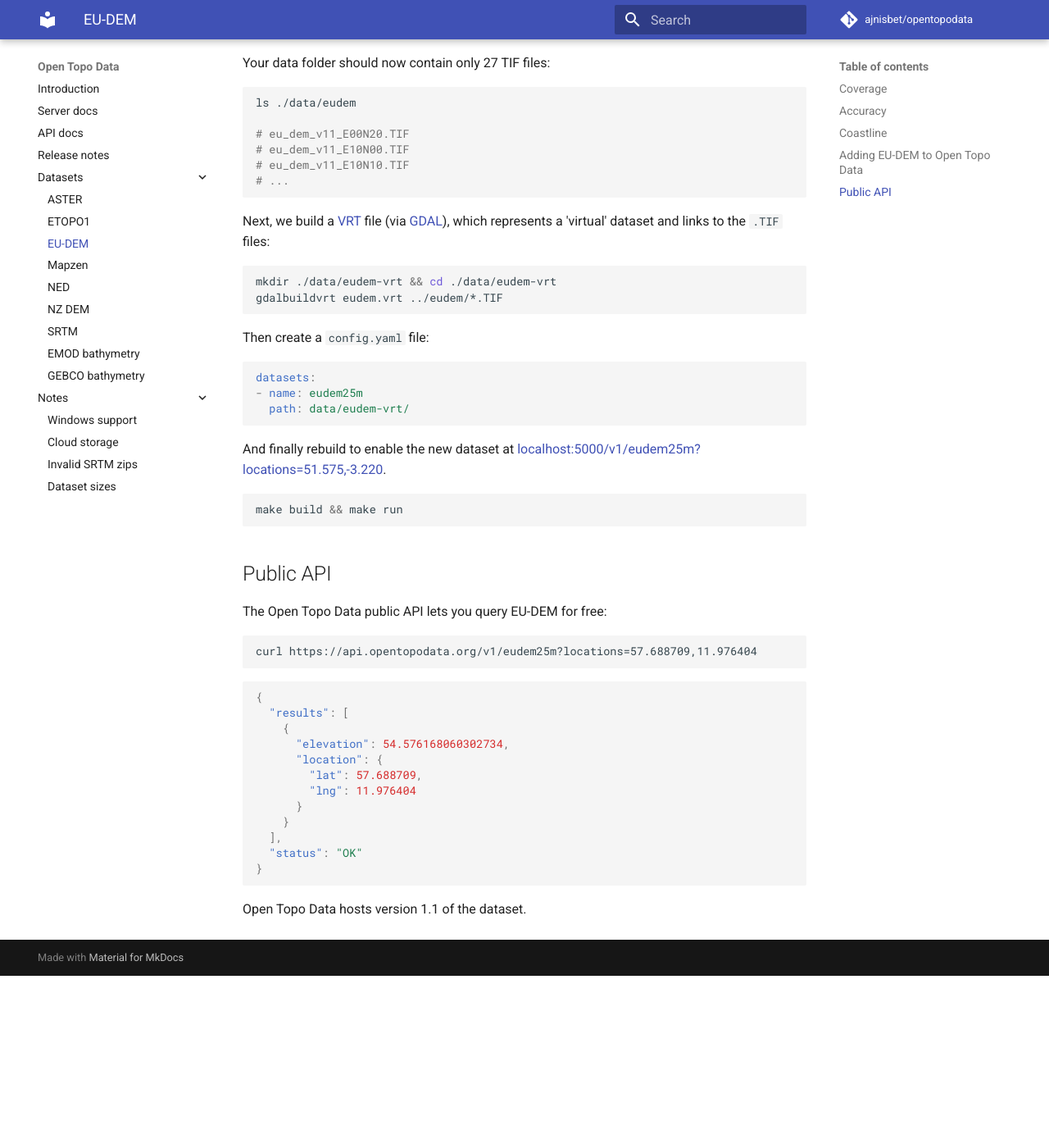
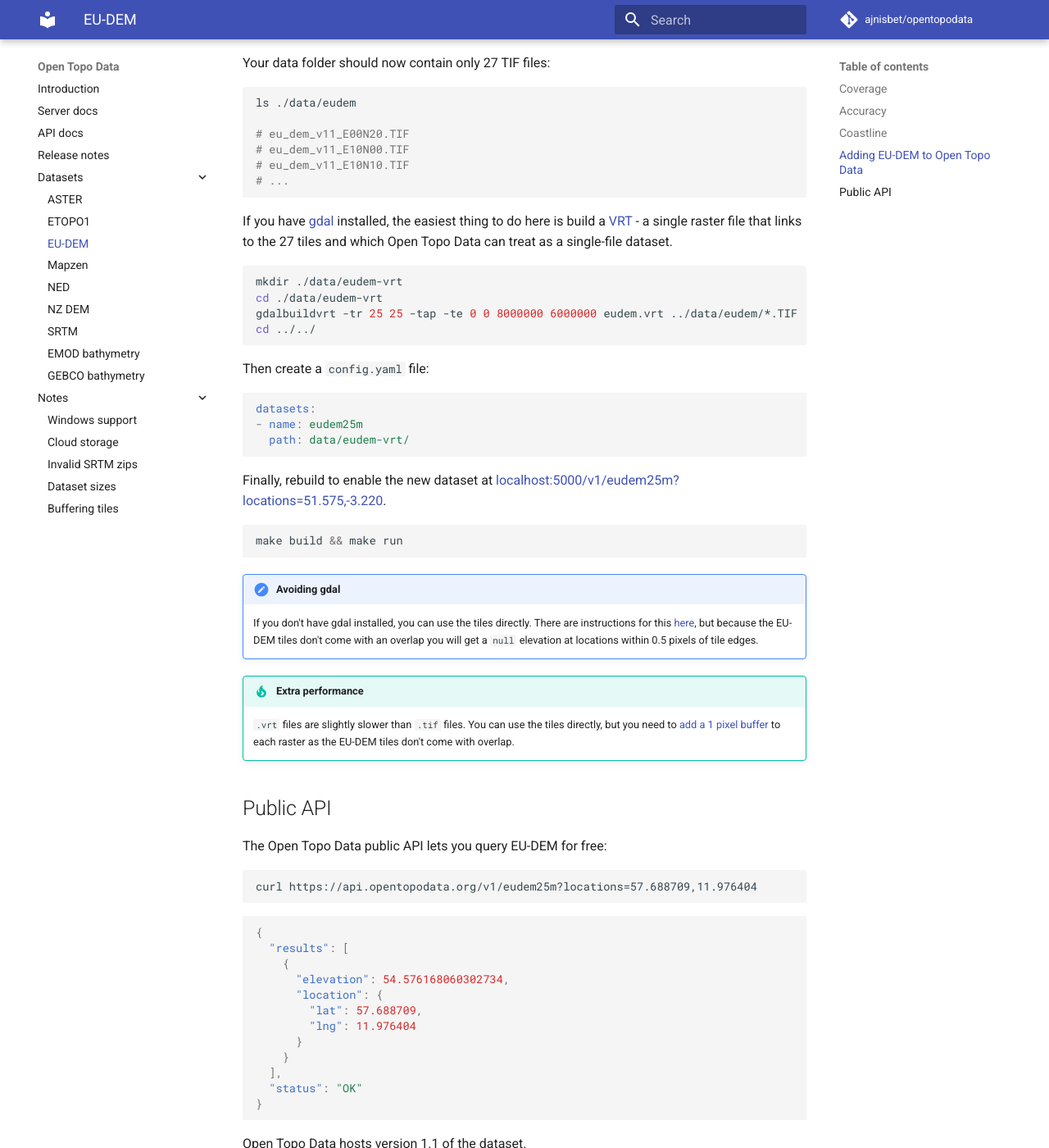
Before and after one commit to ajnisbet/opentopodata, an MkDocs documentation site: the page built from docs/datasets/eudem.md, in a window 1280 px wide and 1400 px high, scrolled down 1590 px. Shown: the whole window at 82% size. Built offline with MkDocs 1.6.1 and Material for MkDocs 9.7.7, drawn with Linux system fonts in a browser that asks for light colours; comment, search, counter and statistics services are not loaded; before the commit the page ends 2780 px from its top, so only the background shows below that.

Commit message:
Better documentation for EU-DEM

````diff
--- a/docs/datasets/eudem.md
+++ b/docs/datasets/eudem.md
@@ -50,12 +50,16 @@ ls ./data/eudem
 # ...
 ```
 
-Next, we build a [VRT](https://gdal.org/drivers/raster/vrt.html) file (via [GDAL](https://gdal.org/)), which represents a 'virtual' dataset and links to the `.TIF` files:
+
+If you have [gdal](https://gdal.org) installed, the easiest thing to do here is build a [VRT](https://gdal.org/drivers/raster/vrt.html) - a single raster file that links to the 27 tiles and which Open Topo Data can treat as a single-file dataset.
 
 ```bash
-mkdir ./data/eudem-vrt && cd ./data/eudem-vrt
-gdalbuildvrt eudem.vrt ../eudem/*.TIF
+mkdir ./data/eudem-vrt
+cd ./data/eudem-vrt
+gdalbuildvrt -tr 25 25 -tap -te 0 0 8000000 6000000 eudem.vrt ../data/eudem/*.TIF
+cd ../../
 ```
+
 
 Then create a `config.yaml` file:
 
@@ -65,11 +69,20 @@ datasets:
   path: data/eudem-vrt/
 ```
 
-And finally rebuild to enable the new dataset at [localhost:5000/v1/eudem25m?locations=51.575,-3.220](http://localhost:5000/v1/eudem25m?locations=51.575,-3.220).
+Finally, rebuild to enable the new dataset at [localhost:5000/v1/eudem25m?locations=51.575,-3.220](http://localhost:5000/v1/eudem25m?locations=51.575,-3.220).
 
 ```bash
 make build && make run
 ```
+
+!!! note "Avoiding gdal"
+    If you don't have gdal installed, you can use the tiles directly. There are instructions for this [here](https://github.com/ajnisbet/opentopodata/blob/f012ec136bebcd97e1dc05645e91a6d2487127dc/docs/datasets/eudem.md#adding-eu-dem-to-open-topo-data), but because the EU-DEM tiles don't come with an overlap you will get a `null` elevation at locations within 0.5 pixels of tile edges.
+
+
+!!! tip "Extra performance"
+    `.vrt` files are slightly slower than `.tif` files. You can use the tiles directly, but you need to [add a 1 pixel buffer](../notes/buffering-tiles.md) to each raster as the EU-DEM tiles don't come with overlap.
+
+
 
 ## Public API
 
--- a/mkdocs.yml
+++ b/mkdocs.yml
@@ -29,6 +29,7 @@ nav:
       - Cloud storage: 'notes/cloud-storage.md'
       - Invalid SRTM zips: 'notes/invalid-srtm-zips.md'
       - Dataset sizes: 'notes/dataset-sizes.md'
+      - Buffering tiles: 'notes/buffering-tiles.md'
 
 extra_javascript:
   - js/extra.js
````
Also changed, not shown: docs/notes/buffering-tiles.md (added, +99 -0 lines).
